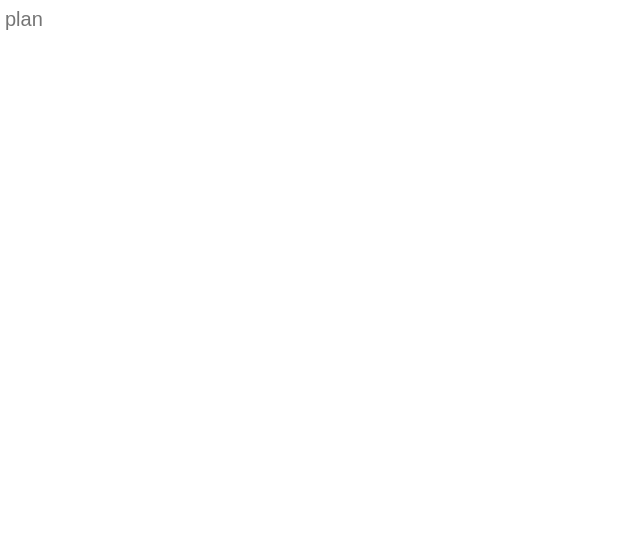
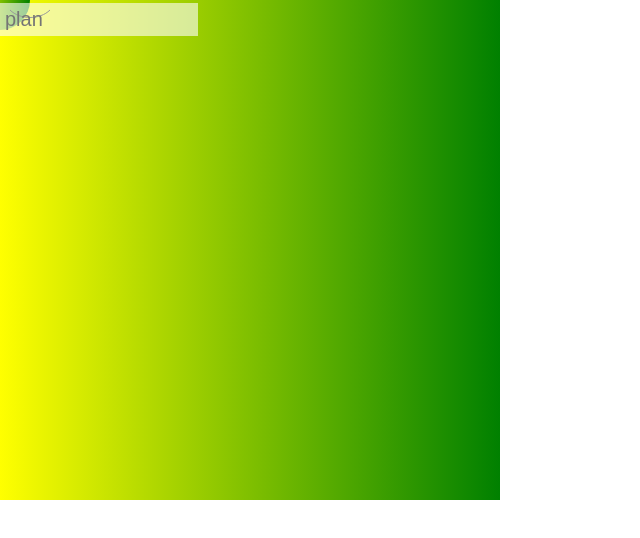
Before and after one commit to kconner/godspeed-you-blocked-developer, a React (Create React App) app: page / in a window 1280 px wide. Shown: the top 538 px of the page, without its empty margins (0-640 px from the left). Built offline with nearby package versions, Linux system fonts and the light colour scheme.

Commit message:
Prototype SVG bezier curves for prerequisite arrows

```diff
--- /dev/null
+++ b/src/components/Canvas.css
@@ -0,0 +1,6 @@
+/* TODO: Get rid of all this example ish */
+stop.begin { stop-color:yellow; }
+stop.end { stop-color:green; }
+body.invalid stop.end { stop-color:red; }
+#err { display:none; }
+body.invalid #err { display:inline; }
--- a/src/components/Canvas.tsx
+++ b/src/components/Canvas.tsx
@@ -1,7 +1,7 @@
 import * as React from 'react';
 import { Plan, Point, tasksInPlan, statusForTaskInPlan } from '../types/index';
 import TaskCard from './TaskCard';
-// TODO: import './Canvas.css';
+import './Canvas.css';
 
 export interface Props {
   plan: Plan | undefined;
@@ -12,8 +12,52 @@ export interface Props {
 }
 
 export default function ({ plan, setTaskTitle, setTaskAssignee, setTaskLocation, setTaskDone }: Props) {
+  let firstTaskLocation: Point = { x: 0, y: 0 };
+  if (plan) {
+    const task = plan.tasks['task 1'];
+    if (task) {
+      firstTaskLocation = task.location;
+    }
+  }
+
   return (
     <div className="canvas">
+      {/*
+      The idea is to create an SVG canvas behind the rest of the board,
+      and fill it with whatever interesting shapes we need to
+      in order to represent all the relationships between tasks.
+
+      For now, I'll hijack the first task.
+      The first task's X, Y should establish the center of the circle, say.
+      If I can get that to update live, we're in business.
+
+      Yes, it works! And it works fast enough.
+      Now how do I draw a bezier curve arrow?
+      https://developer.mozilla.org/en-US/docs/Web/SVG/Tutorial/Paths
+       */}
+      <svg
+        xmlns="http://www.w3.org/2000/svg"
+        version="1.1"
+        // This appears to establish a relative coordinate space.
+        // Let me confirm that.
+        viewBox="0 0 500 500"
+        preserveAspectRatio="xMidYMid slice"
+        style={{ width: '500', height: '500', position: 'absolute', top: 0, left: 0, 'zIndex': -1 }}
+      >
+        <linearGradient id="gradient">
+          <stop className="begin" offset="0%" />
+          <stop className="end" offset="100%" />
+        </linearGradient>
+        <rect x={0} y={0} width={500} height={500} style={{ fill: 'url(#gradient)'}} />
+        <circle cx={firstTaskLocation.x} cy={firstTaskLocation.y} r={30} style={{ fill: 'url(#gradient)'}} />
+        {/*
+        TODO:
+        To draw a prerequisite line, I need to Move (M) to the right center of one task card
+        and then make a Curve (C) with inner control points at tidy horizontal offsets and finally an endpoint on the left edge of the second task card.
+        */}
+        <path d="M10 10 C 20 20, 40 20, 50 10" stroke="black" fill="transparent" />
+      </svg>
+
       {
         !plan ? null : <ul>
           {
```
Also changed, not shown: 1 other file (tests, documents, lock files or other folders).
